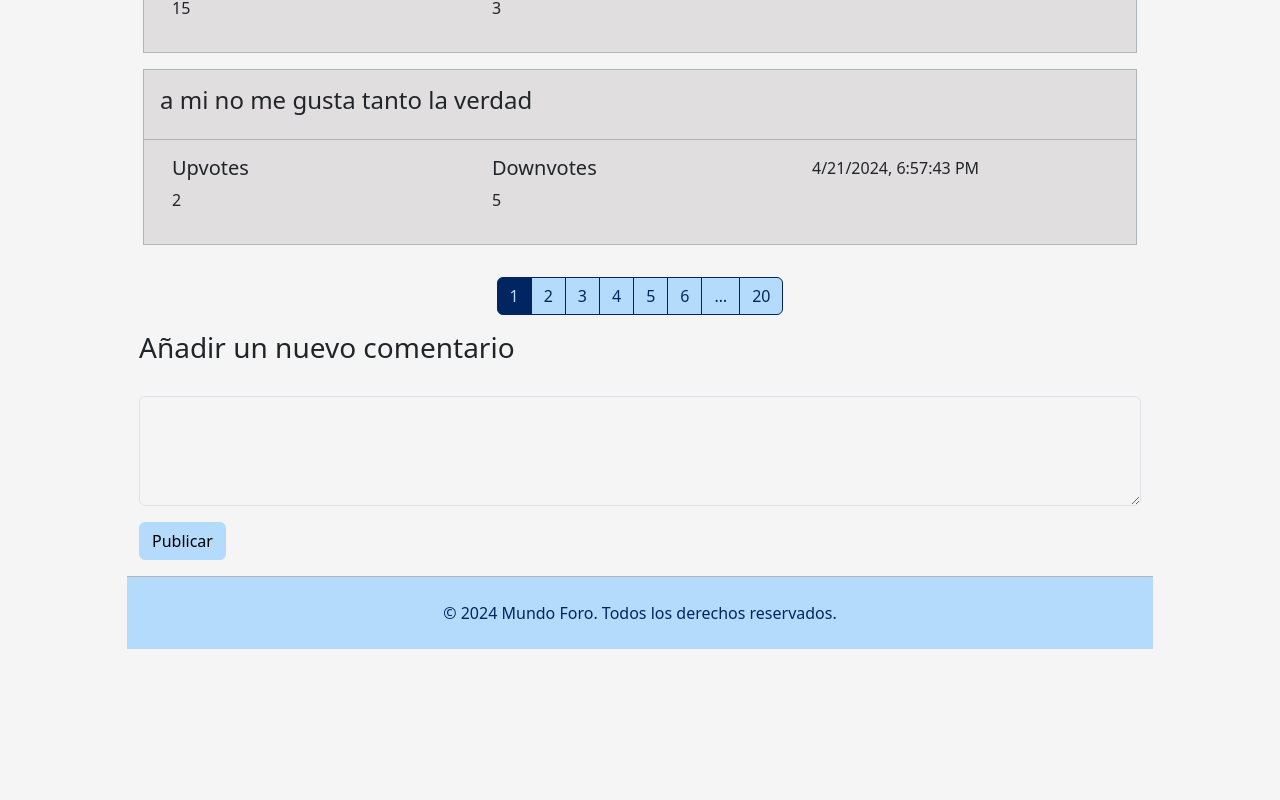
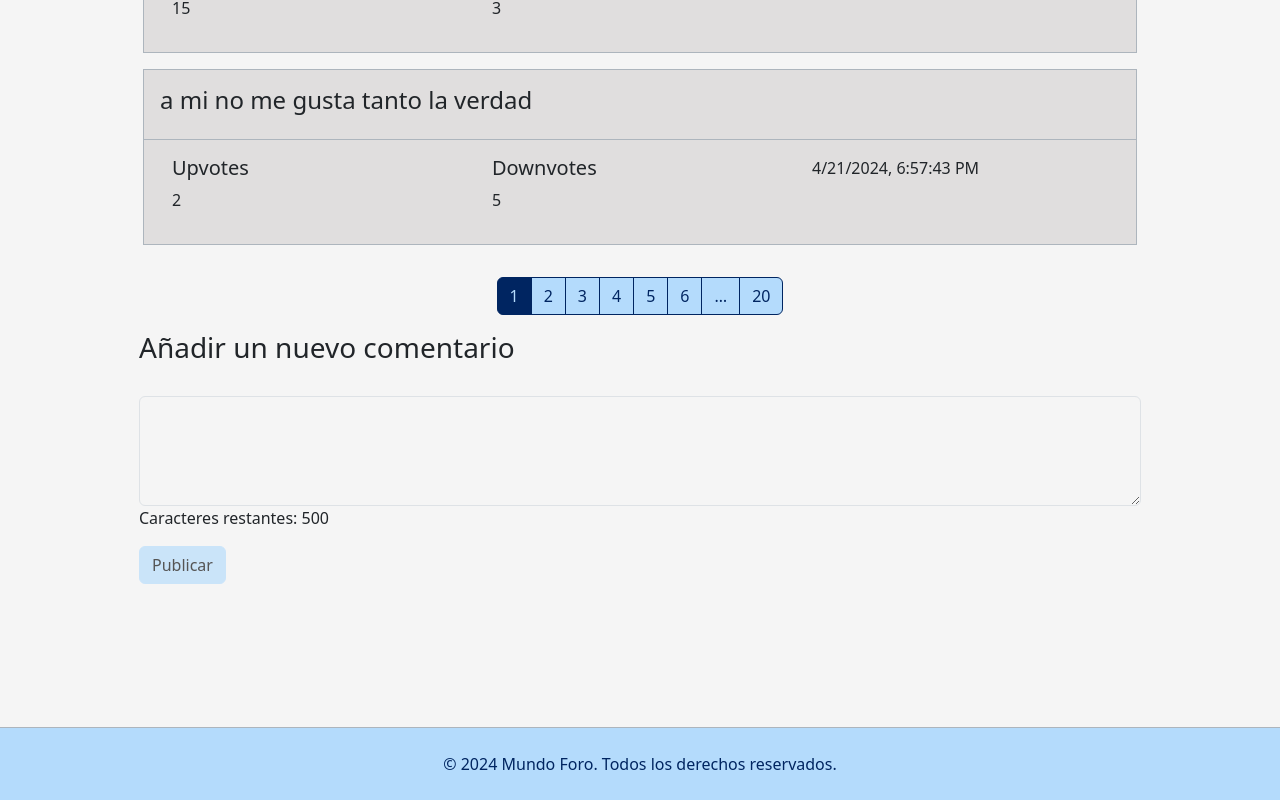
Before and after one commit to Croissanton/IU_Proyecto, a React (Create React App) app in the folder foro-mundo/: page /post in a window 1280 px wide. Shown: the part 722-1522 px from the top of the page. Before the commit the page ends 1498 px from the top, so only its background shows below. Built offline with nearby package versions, Linux system fonts and the light colour scheme.

Commit message:
character counter, medio-hecho

```diff
--- a/foro-mundo/src/Pages/PostPage.js
+++ b/foro-mundo/src/Pages/PostPage.js
@@ -6,10 +6,20 @@ import IndexSelector from "../Components/IndexSelector.js";
 
 function PostPage() {
   const [newComment, setNewComment] = useState(""); // Estado para almacenar el nuevo comentario
+  const [characterCount, setCharacterCount] = useState(0); // Estado para almacenar el contador de caracteres
+  const MAX_CHARACTERS = 500; // Número máximo de caracteres permitidos
 
   const handleInputChange = (event) => {
     setNewComment(event.target.value); // Actualizar el estado del nuevo comentario al escribir en la caja de texto
+    setCharacterCount(event.target.value.length); // Actualizar el contador de caracteres (opcional)
+    handleDisableButton();
   };
+
+  const handleDisableButton = () => {
+    var button = document.getElementById("publicar_button")
+    button.disabled = characterCount === 0 || characterCount > MAX_CHARACTERS;
+  }
+
 
   const handleSubmit = (event) => {
     event.preventDefault(); // Evitar que el formulario se envíe y la página se recargue
@@ -17,6 +27,8 @@ function PostPage() {
     console.log("Nuevo comentario:", newComment);
     // Limpia el estado del nuevo comentario después de enviar el formulario
     setNewComment("");
+    setCharacterCount(0);
+    handleDisableButton();
   };
 
   return (
@@ -77,8 +89,9 @@ function PostPage() {
               value={newComment}
               onChange={handleInputChange}
             />
+            <p>Caracteres restantes: {MAX_CHARACTERS - characterCount}</p>
           </div>
-          <button type="submit" className="btn btn-primary">
+          <button type="submit" className="btn btn-primary" id="publicar_button" disabled>
             Publicar
           </button>
         </form>
--- a/foro-mundo/src/layout/MainLayout.js
+++ b/foro-mundo/src/layout/MainLayout.js
@@ -22,9 +22,11 @@ function MainLayout({ children }) {
   }, [controlRef]); // Dependency array includes `controlRef` to react on updates
 
   return (
-    <div className="m-5" style={{ padding: `${padding}px` }}>
-      <Header ref={controlRef} />
-      {children}
+    <div>
+      <div className="m-5" style={{ padding: `${padding}px`}}>
+        <Header ref={controlRef} />
+        {children}
+      </div>
       <Footer />
     </div>
   );
```
